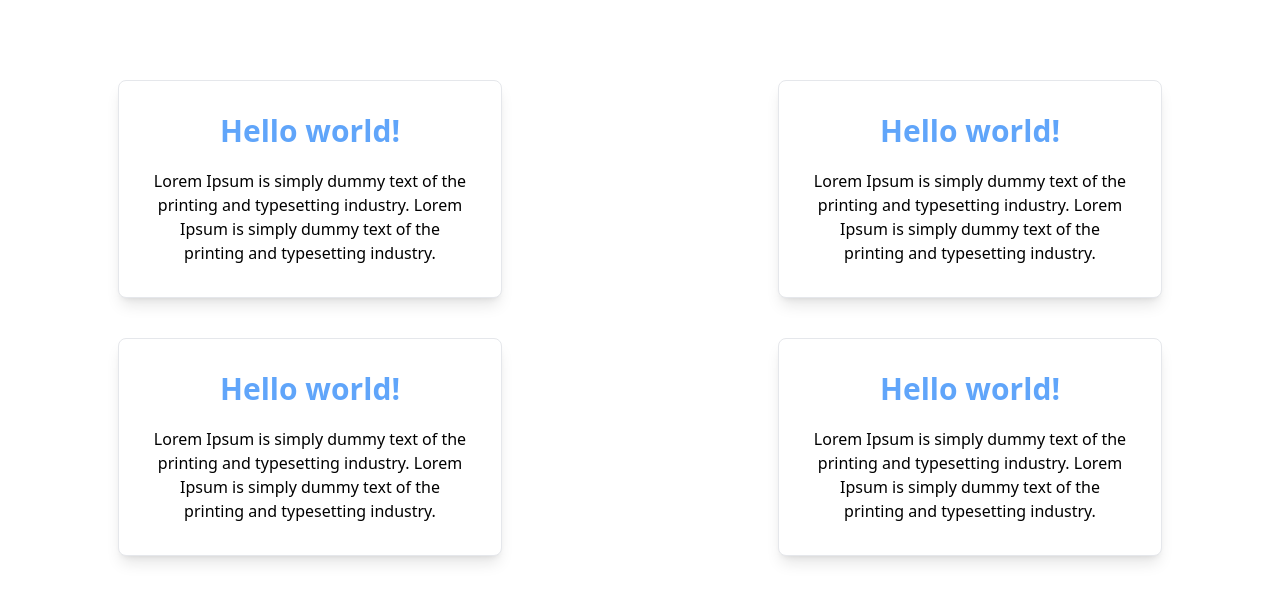
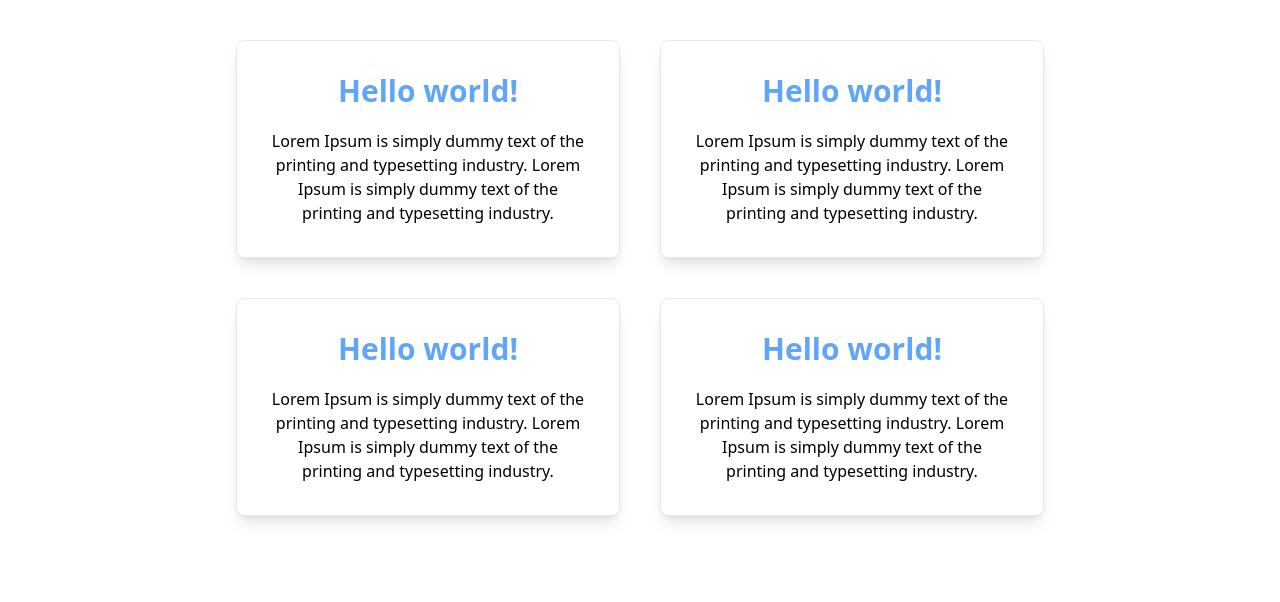
Before and after one commit to gadilbish99/nextjs, a Next.js app: page / in a window 1280 px wide. Shown: the top 602 px of the page. Built offline with nearby package versions, Linux system fonts and the light colour scheme.

Commit message:
Update Layout

```diff
--- a/pages/index.js
+++ b/pages/index.js
@@ -36,11 +36,11 @@ export default function Home() {
         <link rel="icon" href="/favicon.ico" />
       </Head>
 
-      <main className="mt-20 grid grid-cols-1 md:grid-cols-2 gap-10 justify-items-center w-full">
+      <main className="mx-auto p-5 md:p-10 flex justify-center items-center flex-wrap gap-10 max-w-5xl">
         {cards.map(({ id, title, description }) => (
           <div
             key={id}
-            className=" shadow-lg rounded-lg w-96 p-8 bg-white text-center border hover:bg-gray-50 hover:shadow-2xl select-none"
+            className="shadow-lg rounded-lg p-8 bg-white text-center border hover:bg-gray-50 hover:shadow-2xl select-none max-w-sm w-full"
           >
             <h1 className="text-3xl font-bold text-blue-400">{title}</h1>
             <p className="text-base mt-5">{description}</p>
```
